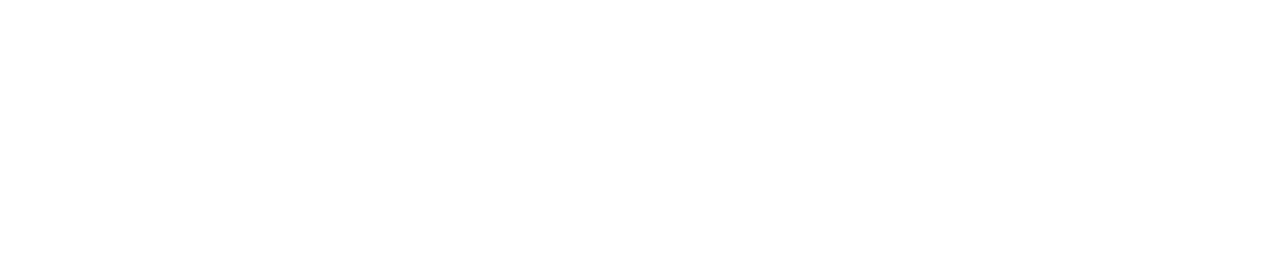
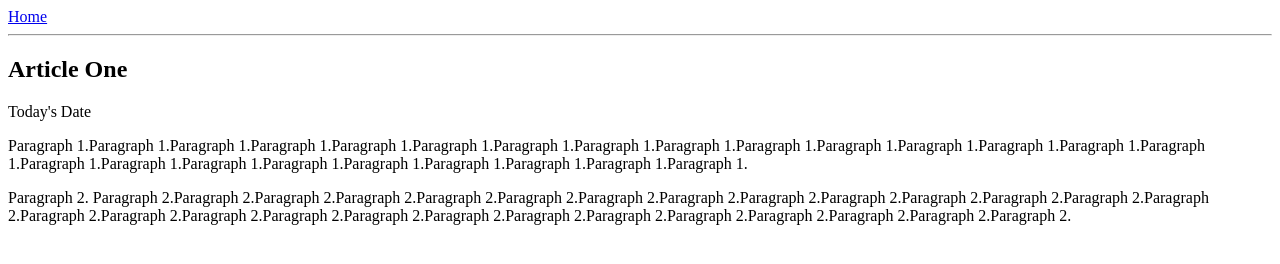
Before and after one commit to AdiPathak97/imad-app, a website: page ui/article-one.html in a window 1280 px wide. Drawn offline with Linux system fonts and the light colour scheme.

Commit message:
[imad-console] Updates ui/article-one.html

```diff
--- a/ui/article-one.html
+++ b/ui/article-one.html
@@ -1,2 +1,28 @@
+<!DOCTYPE HTML>
 <html>
+    <head>
+        <title>
+            Article One | Aditya Pathak
+        </title>
+    </head>
+    <body>
+        <div>
+            <a href="/">Home</a>
+        </div>
+        <hr/>
+        <h2>
+            Article One
+        </h2>
+        <div>
+            Today's Date
+        </div>
+        <div>
+            <p>
+                Paragraph 1.Paragraph 1.Paragraph 1.Paragraph 1.Paragraph 1.Paragraph 1.Paragraph 1.Paragraph 1.Paragraph 1.Paragraph 1.Paragraph 1.Paragraph 1.Paragraph 1.Paragraph 1.Paragraph 1.Paragraph 1.Paragraph 1.Paragraph 1.Paragraph 1.Paragraph 1.Paragraph 1.Paragraph 1.Paragraph 1.Paragraph 1.
+            </p>
+            <p>
+                Paragraph 2. Paragraph 2.Paragraph 2.Paragraph 2.Paragraph 2.Paragraph 2.Paragraph 2.Paragraph 2.Paragraph 2.Paragraph 2.Paragraph 2.Paragraph 2.Paragraph 2.Paragraph 2.Paragraph 2.Paragraph 2.Paragraph 2.Paragraph 2.Paragraph 2.Paragraph 2.Paragraph 2.Paragraph 2.Paragraph 2.Paragraph 2.Paragraph 2.Paragraph 2.Paragraph 2.Paragraph 2.
+            </p>
+        </div>
+    </body>
 </html>
```
